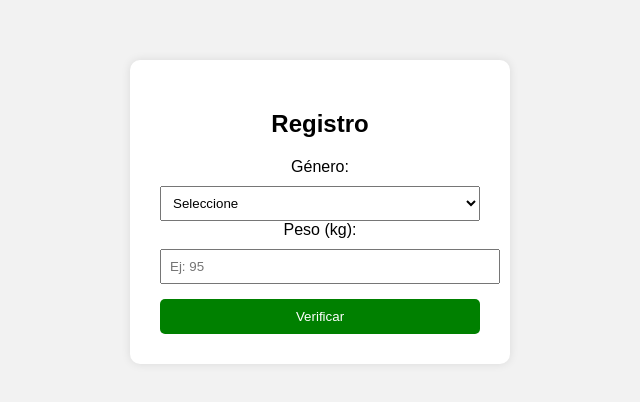
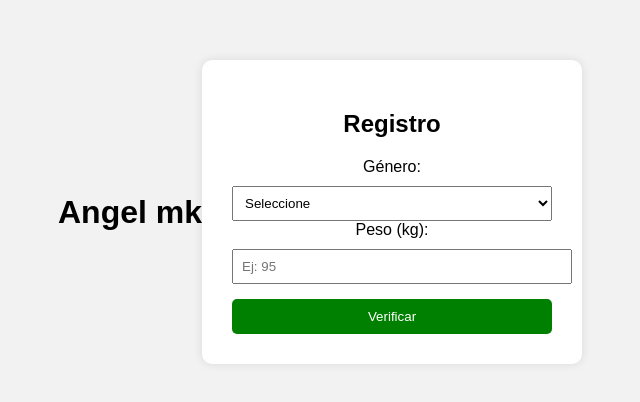
Before and after one commit to gekito4787-code/trolleando, a plain HTML site: page index.html in a window 1280 px wide. Shown: the part 196-598 px from the top of the page, without its empty margins (320-960 px from the left). Drawn offline with Linux system fonts and the light colour scheme.

Commit message:
Update index.html

```diff
--- a/index.html
+++ b/index.html
@@ -3,7 +3,7 @@
 <head>
     <meta charset="UTF-8">
     <title>Control de Peso</title>
-
+<h1>Angel mk</h1>
     <style>
         body {
             font-family: Arial, sans-serif;
```
